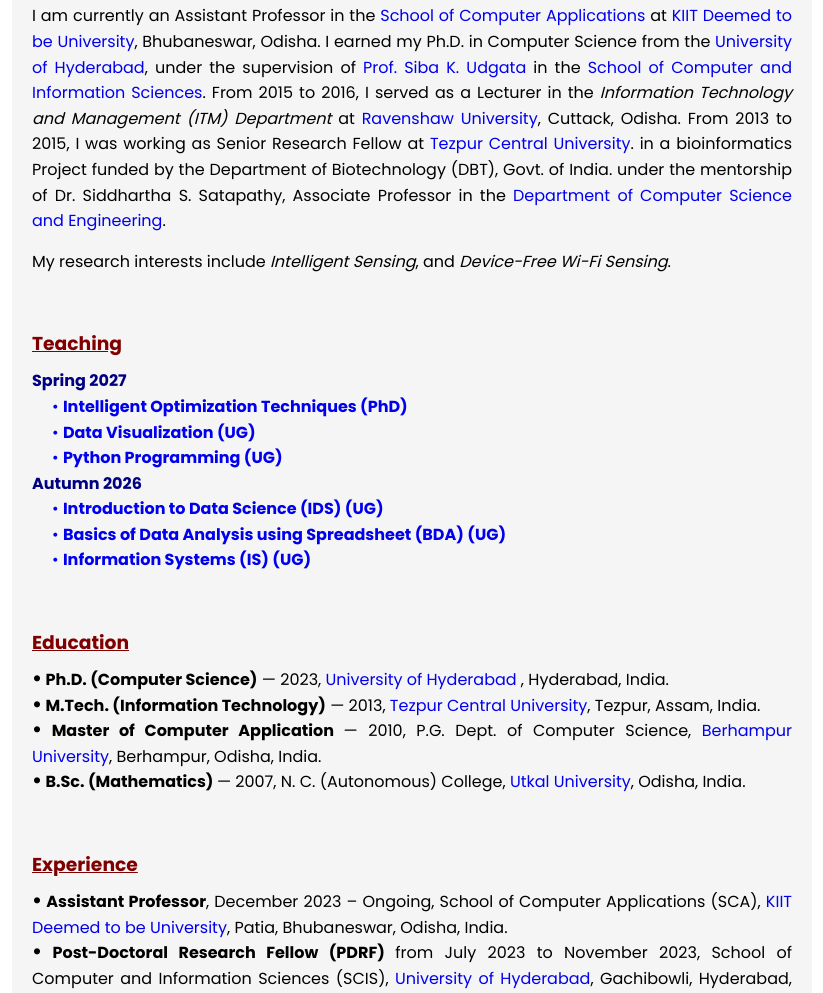
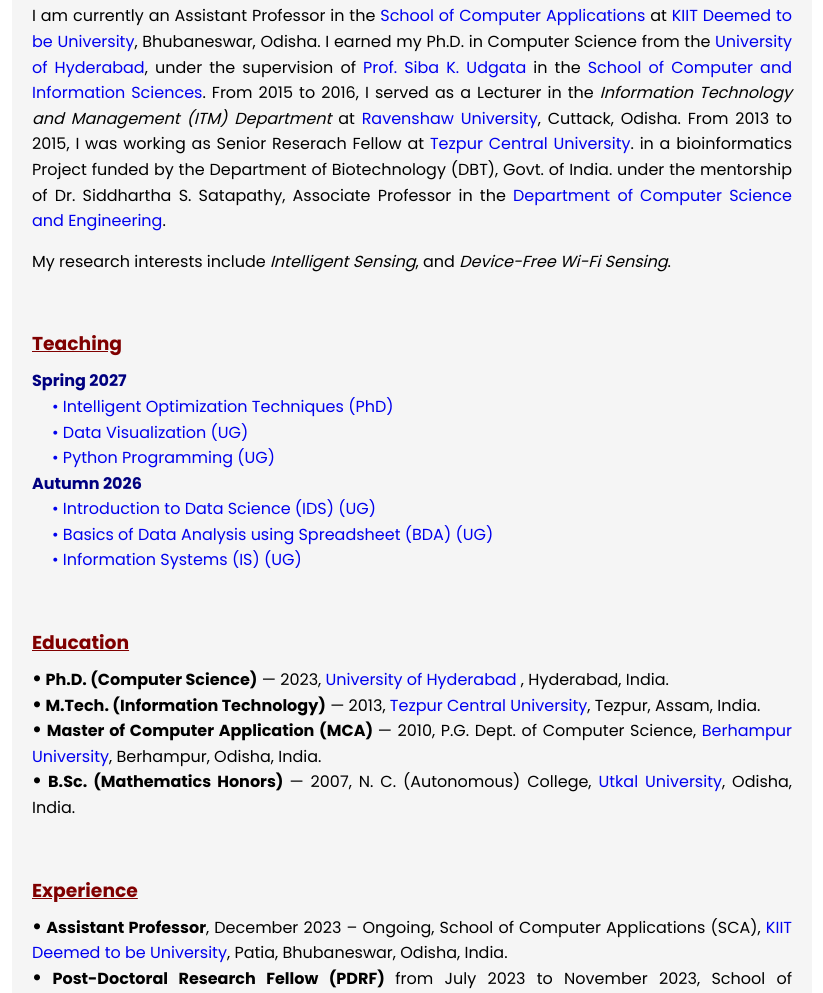
Before and after one commit to ajitsahoocs/ajitsahoocs.github.io, a plain HTML site: page index.html in a window 1280 px wide. Shown: the part 396-1389 px from the top of the page, without its empty margins (228-1051 px from the left). Drawn offline with nearby package versions, Linux system fonts and the light colour scheme.

Commit message:
Add files via upload

```diff
--- a/index.html
+++ b/index.html
@@ -91,7 +91,7 @@
       Cuttack, Odisha.
 
 
-   From 2013 to 2015, I was working as  Senior Research Fellow  at
+   From 2013 to 2015, I was working as  Senior Reserach Fellow  at
   <a href="https://www.tezu.ernet.in/" target="_blank">Tezpur Central University</a>.
   in a bioinformatics Project  funded by the Department of Biotechnology (DBT), Govt. of India.
   under the mentorship of  Dr. Siddhartha S. Satapathy,
@@ -109,14 +109,14 @@
   <h3><a href="#teaching" class="section-link" style="text-decoration:underline;">Teaching</a> </h3>
    <p style="margin-top:10px;">
     <strong style="color:#000080;"> Spring 2027</strong><br>
-    <a href="#" target="_blank" style="margin-left:20px;"> <span style="font-size: 16px; line-height: 1;">&bull;</span> <strong> Intelligent Optimization Techniques (PhD) </strong></a> <br>
-    <a href="#" target="_blank" style="margin-left:20px;"> <span style="font-size: 16px; ; line-height: 1;">&bull;</span> <strong> Data Visualization  (UG)</strong></a> <br>
-    <a href="#" target="_blank" style="margin-left:20px;"> <span style="font-size: 16px; ; line-height: 1;">&bull;</span> <strong> Python Programming (UG) </strong></a> <br>
+    <a href="#" target="_blank" style="margin-left:20px;"> <span style="font-size: 16px; line-height: 1;">&bull;</span> Intelligent Optimization Techniques (PhD) </a> <br>
+    <a href="#" target="_blank" style="margin-left:20px;"> <span style="font-size: 16px; ; line-height: 1;">&bull;</span>  Data Visualization  (UG)</a> <br>
+    <a href="#" target="_blank" style="margin-left:20px;"> <span style="font-size: 16px; ; line-height: 1;">&bull;</span>  Python Programming (UG) </a> <br>
 
    <strong style="color:#000080;"> Autumn 2026 </strong><br>
-   <a href="#" target="_blank" style="margin-left:20px;"> <span style="font-size: 16px; ; line-height: 1;">&bull;</span> <strong> Introduction to Data Science (IDS) (UG)</strong></a> <br>
-   <a href="#" target="_blank" style="margin-left:20px;"> <span style="font-size: 16px; ; line-height: 1;">&bull;</span> <strong> Basics of Data Analysis using Spreadsheet (BDA) (UG)</strong></a><br>
-   <a href="#" target="_blank" style="margin-left:20px;"> <span style="font-size: 16px; ; line-height: 1;">&bull;</span> <strong> Information Systems (IS) (UG) </strong> </a>
+   <a href="#" target="_blank" style="margin-left:20px;"> <span style="font-size: 16px; ; line-height: 1;">&bull;</span>  Introduction to Data Science (IDS) (UG)</a> <br>
+   <a href="#" target="_blank" style="margin-left:20px;"> <span style="font-size: 16px; ; line-height: 1;">&bull;</span>  Basics of Data Analysis using Spreadsheet (BDA) (UG)</a><br>
+   <a href="#" target="_blank" style="margin-left:20px;"> <span style="font-size: 16px; ; line-height: 1;">&bull;</span>  Information Systems (IS) (UG)  </a>
 
 </p>
 </section>
@@ -134,11 +134,11 @@
     <strong> <span style="font-size: 20px; line-height: 1;">&bull;</span> M.Tech. (Information Technology)</strong> — 2013,
     <a href="https://www.tezu.ernet.in/" target="_blank">Tezpur Central University</a>, Tezpur, Assam, India.<br>
 
-    <strong> <span style="font-size: 20px; line-height: 1;">&bull;</span> Master of Computer Application </strong> — 2010,
+    <strong> <span style="font-size: 20px; line-height: 1;">&bull;</span> Master of Computer Application (MCA) </strong> — 2010,
     P.G. Dept. of Computer Science,
     <a href="https://www.buodisha.edu.in/" target="_blank">Berhampur University</a>, Berhampur, Odisha, India.<br>
 
-   <strong> <span style="font-size: 20px; line-height: 1;">&bull;</span> B.Sc. (Mathematics) </strong> — 2007,
+   <strong> <span style="font-size: 20px; line-height: 1;">&bull;</span> B.Sc. (Mathematics Honors) </strong> — 2007,
     N. C. (Autonomous) College,
     <a href="https://utkaluniversity.ac.in/" target="_blank">Utkal University</a>, Odisha, India.<br>
 </p>
```
